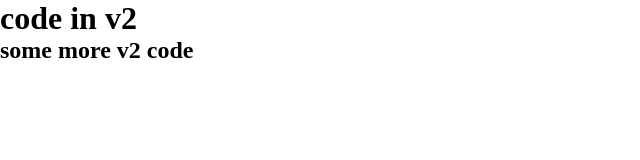
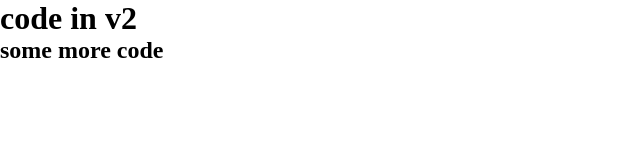
Before and after one commit to varunsoni827526/apni-dukaan, a plain HTML site: page index.html in a window 1280 px wide. Shown: the full height of the page, 0-640 px from the left. Drawn offline with Linux system fonts and the light colour scheme.

Commit message:
v2 changes done - corrected code

```diff
--- a/index.html
+++ b/index.html
@@ -10,7 +10,7 @@
 
   <body>
     <h1>code in v2</h1>
-    <h2>some more v2 code</h2>
+    <h2>some more code</h2>
     <script src="./script.js"></script>
   </body>
 </html>
```
